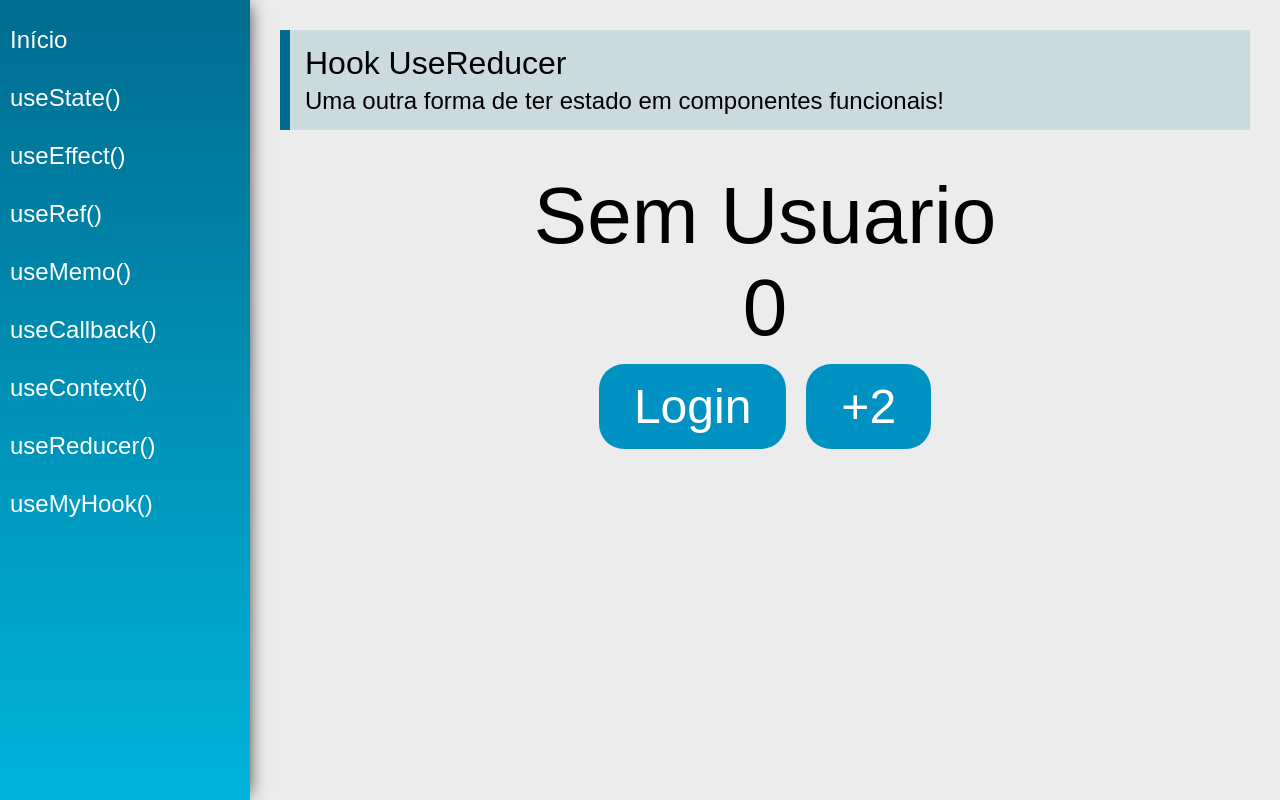
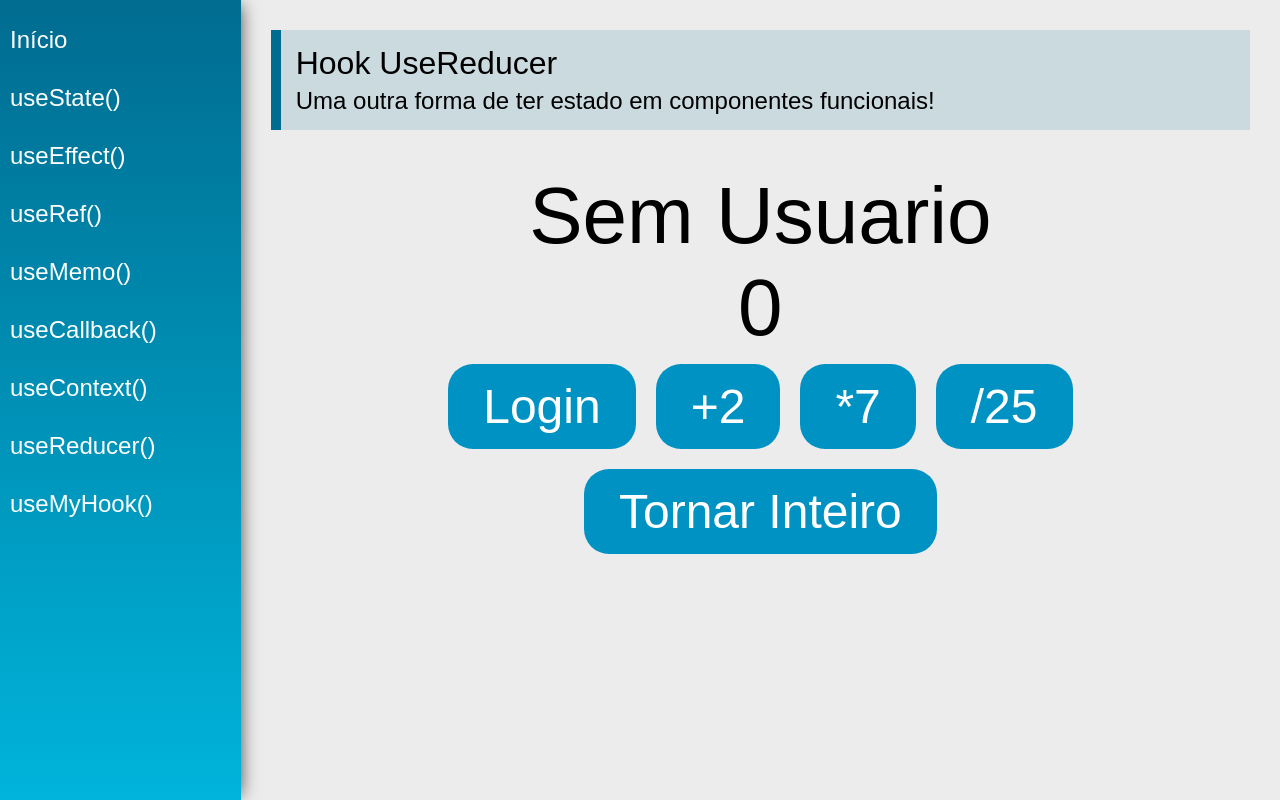
Before and after one commit to igor33c/React-Hooks, a React (Create React App) app: page /useReducer in a window 1280 px wide. Built offline with nearby package versions, Linux system fonts and the light colour scheme.

Commit message:
commit #9.5

```diff
--- a/src/views/examples/UseReducer.jsx
+++ b/src/views/examples/UseReducer.jsx
@@ -14,16 +14,28 @@ console.log(initialState)
 function reducer(state, action){
     console.log(state)
     switch(action.type){
-        case 'number_add2':
-            return {...state, number: state.number + 2  }
         case 'login':
             {
                 console.log('ok')
                 return {...state, user: {name: action.name, age: 33}}
             }
 
-        default:
-            return state
+            case 'number_mult7':{
+                console.log(state.number)
+                return {...state, number: state.number * 7 }
+            }
+            case 'number_add2':{
+                return {...state, number: state.number + 2  }
+            }
+
+            case 'number_div25':
+                return {...state, number: state.number / 25}
+
+            case 'number_parseInt':
+                return {...state, number: parseInt(state.number)}
+
+            default:
+                return state
     }
 }
 
@@ -53,6 +65,16 @@ const UseReducer = (props) => {
                     <button className="btn"
                         onClick={() => dispatch({type: 'number_add2'})}
                     >+2</button>
+                    <button className="btn"
+                        onClick={() => dispatch({type: 'number_mult7' })}
+                    >*7</button>
+                    <button className="btn"
+                        onClick={() => dispatch({type: 'number_div25' })}
+                    >/25</button>
+                    <button className="btn"
+                        onClick={() => dispatch({type: 'number_parseInt'})}
+                    > Tornar Inteiro</button>
+
 
                 </div>
             </div>
```
